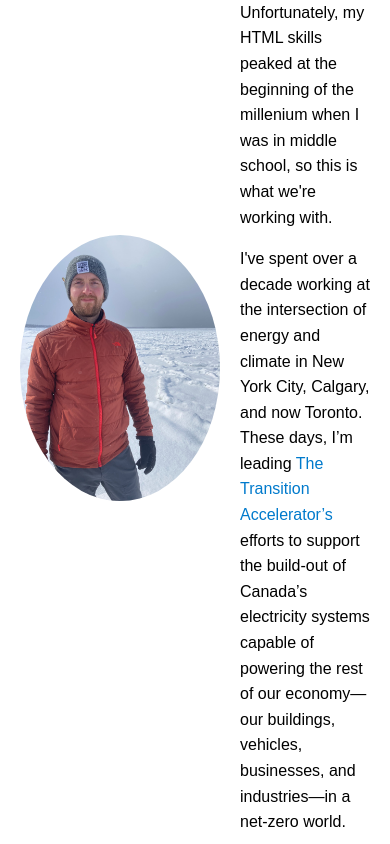
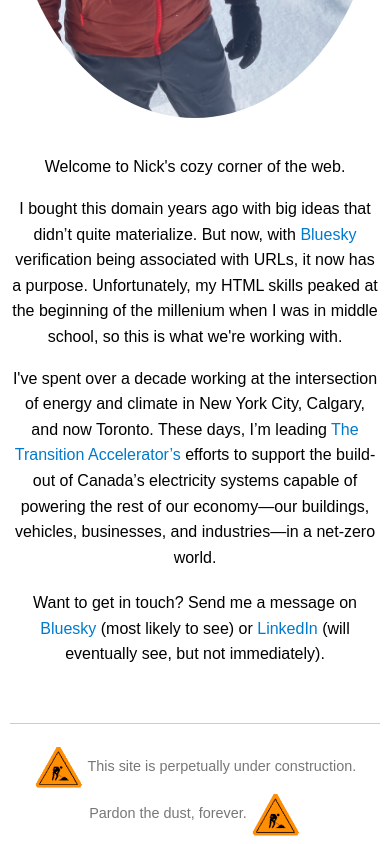
Before and after one commit to nckmartin/nckmartin.github.io, a plain HTML site: page index.html in a window 390 px wide. Shown: the part 500-1344 px from the top of the page. Drawn offline with Linux system fonts and the light colour scheme.

Commit message:
Update index.html

```diff
--- a/index.html
+++ b/index.html
@@ -29,17 +29,40 @@
         }
         .content {
             display: flex;
+            flex-wrap: wrap;
             align-items: center;
             justify-content: center;
             gap: 20px;
         }
         .content img {
-            max-width: 200px;
+            max-width: 100%;
             height: auto;
             border-radius: 50%;
         }
         .content .text {
             max-width: 600px;
+        }
+        @media (max-width: 768px) {
+            body {
+                padding: 10px;
+            }
+            .content {
+                flex-direction: column;
+                text-align: center;
+            }
+            .content .text {
+                max-width: 100%;
+            }
+        }
+        footer {
+            text-align: center;
+            margin-top: 40px;
+            font-size: 0.9em;
+            color: #777;
+        }
+        footer img {
+            vertical-align: middle;
+            max-width: 50px;
         }
     </style>
 </head>
@@ -67,22 +90,19 @@
                   efforts to support the build-out of Canada’s electricity systems capable of powering
                   the rest of our economy—our buildings, vehicles, businesses, and industries—in a net-zero world.
                 </p>
-              <p style="margin-top: 20px;">
-            Want to get in touch? Send me a message on <a href="https://bsky.app/profile/nickmartin.ca" target="_blank">Bluesky</a> (most likely to see) or <a href="https://www.linkedin.com/in/nick-martin-47983b33/" target="_blank">LinkedIn</a> (will eventually see, but not immediately).
-              </p>
+                <p style="margin-top: 20px;">
+                    Want to get in touch? Send me a message on <a href="https://bsky.app/profile/nickmartin.ca" target="_blank">Bluesky</a> (most likely to see) or <a href="https://www.linkedin.com/in/nick-martin-47983b33/" target="_blank">LinkedIn</a> (will eventually see, but not immediately).
+                </p>
             </div>
         </div>
     </main>
-</body>
-
-    <footer style="text-align: center; margin-top: 40px; font-size: 0.9em; color: #777;">
+    <footer>
         <hr>
         <p>
-            <img src="ararea51stargate6736construct.gif" alt="Under construction" style="vertical-align: middle; max-width: 50px;">
+            <img src="ararea51stargate6736construct.gif" alt="Under construction">
             This site is perpetually under construction. Pardon the dust, forever.
-            <img src="ararea51stargate6736construct.gif" alt="Under construction" style="vertical-align: middle; max-width: 50px;">
+            <img src="ararea51stargate6736construct.gif" alt="Under construction">
         </p>
     </footer>
-
-
+</body>
 </html>
```
